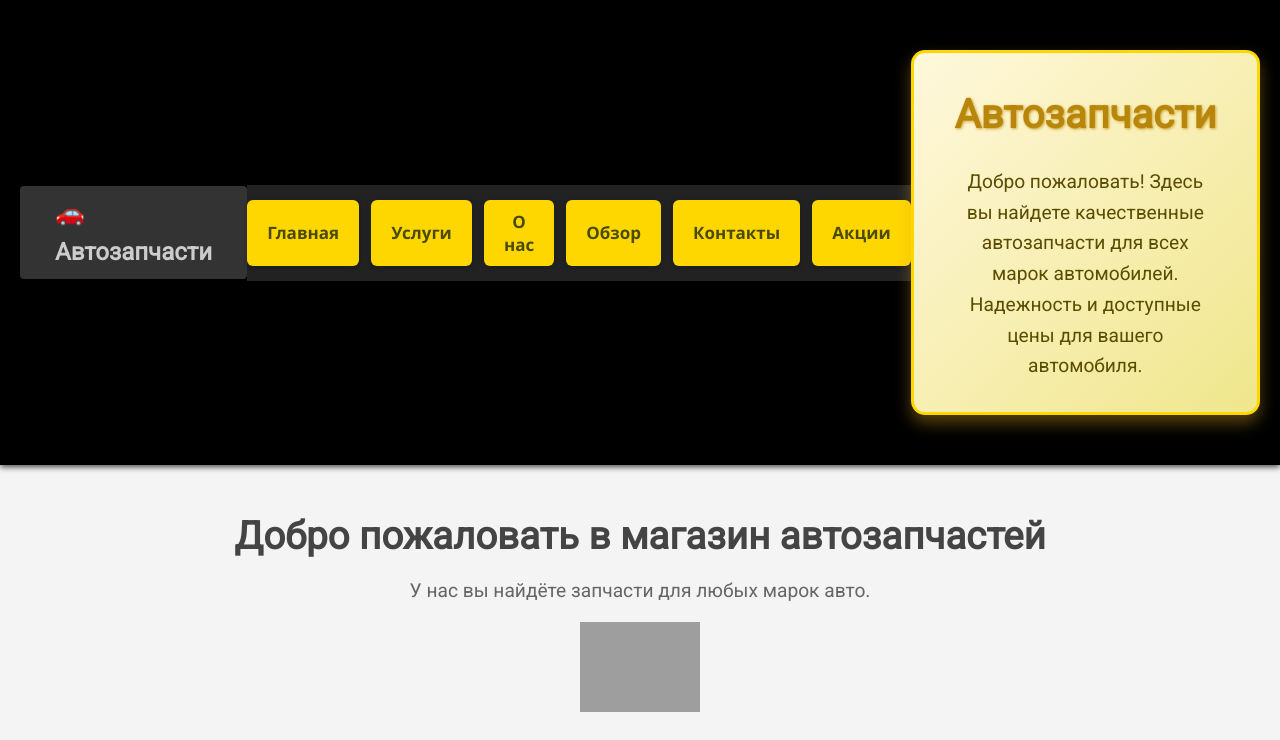
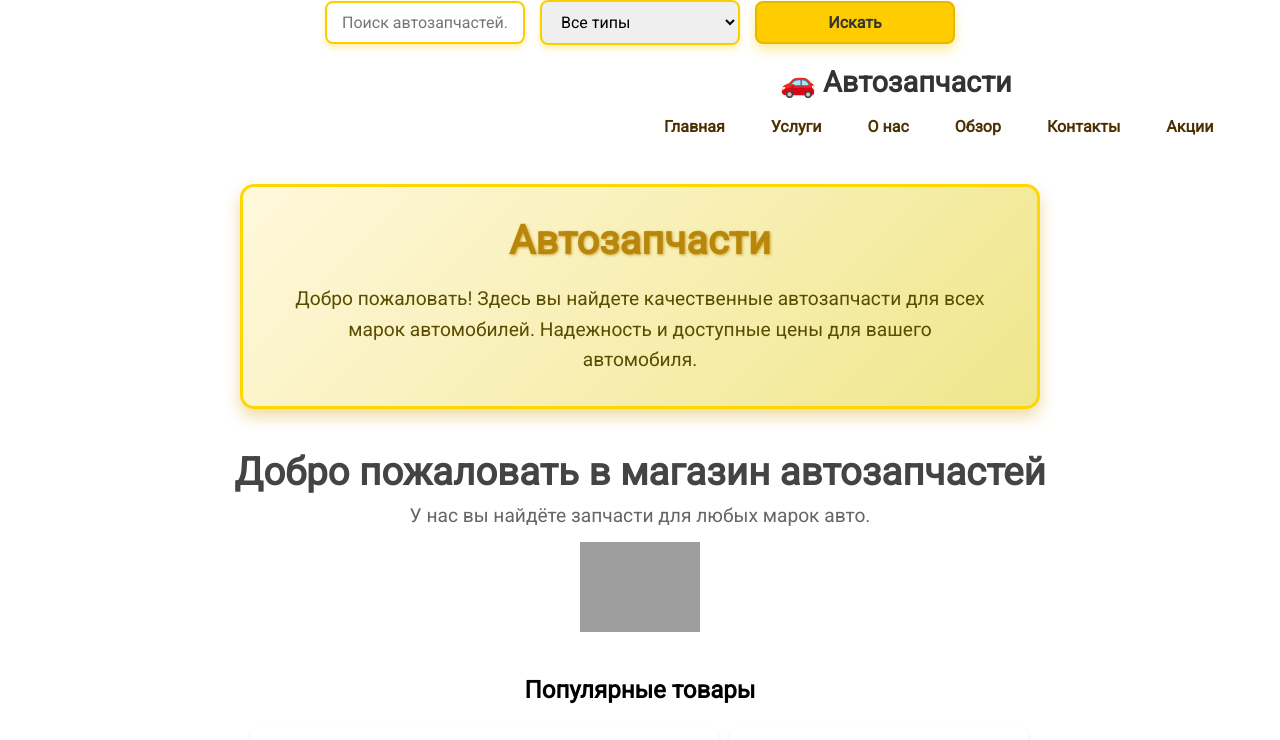
Before and after one commit to Ilkham-10/auto-parts, a plain HTML site: page index.html in a window 1280 px wide. Shown: the top 740 px of the page. Drawn offline with Linux system fonts and the light colour scheme; grey boxes are pictures that could not be loaded.

Commit message:
rechange site

```diff
--- a/index.html
+++ b/index.html
@@ -10,6 +10,27 @@
     <body>
 
     <header>
+
+
+<div class="search-filter">
+    <input type="text" id="search-input" class="search-inform" placeholder="Поиск автозапчастей..." />
+
+    <select id="type-filter">
+    <option value="all">Все типы</option>
+    <option value="машины">Машины</option>
+    <option value="мотоциклы">Мотоциклы</option>
+    <option value="тракторы">Тракторы</option>
+    </select>
+
+    <button id="search-button">Искать</button>
+    </div>
+
+
+
+
+
+
+
     <div class="logo">
         <p class="identity">🚗 Автозапчасти</p>
     </div>
--- a/style.css
+++ b/style.css
@@ -5,69 +5,75 @@
     font-family: 'Roboto', sans-serif;
     }
 
-    body {
-    background: #f4f4f4;
-    color: #222;
-    line-height: 1.6;
+
+    body, html {
+    margin: 0;
+    padding: 0;
     }
 
-    header {
+    .header-top {
+    background: linear-gradient(90deg, #ffcc00, #ffa500);
+    box-shadow: 0 4px 15px rgba(255, 165, 0, 0.5);
+    padding: 15px 0;
+    font-family: 'Roboto', 'Segoe UI', Tahoma, Geneva, Verdana, sans-serif;
+    user-select: none;
+    }
+
+    .container {
+    max-width: 1200px; /* Ограничивает ширину */
+    margin: 0 auto; /* Выравнивание по центру */
+    display: flex;
+    flex-direction: column;
+    align-items: center;
+    }
+
+    .logo {
+    padding-left: 780px;
     display: flex;
     align-items: center;
-    justify-content: space-between;
-    background: black;
-    padding: 10px 20px;
-    box-shadow: 0 2px 6px rgba(0,0,0,0.7);
-    position: sticky;
-    top: 0;
-    z-index: 1000;
+    gap: 12px;
+    margin-bottom: 10px;
+    }
+
+    .logo-img {
+    width: 50px;
+    height: 50px;
+    object-fit: contain;
     }
 
     .identity {
-        max-width: 1440px;
-        padding: 0 20px;
-    }
-
-    .logo {
-    color: #ccc;
+    font-size: 1.8rem;
     font-weight: 700;
-    font-size: 1.5rem;
-    background: #333;
-    padding: 8px 15px;
-    border-radius: 4px;
-    user-select: none;
+    color: #333;
+    text-shadow: 1px 1px 2px #fff;
+    margin: 0;
     }
 
     .nav-bar {
+    padding-left: 650px;
     display: flex;
-    justify-content: center;  /* центрируем кнопки по горизонтали */
-    gap: 12px;
-    padding: 15px 0;
-    background-color: #222; /* фон панели (можно сменить под стиль сайта) */
-    font-family: 'Arial', sans-serif; /* замените на нужный шрифт, напр. "Roboto", "Montserrat" и т.п. */
-    font-weight: 600;
-    font-size: 16px;
+    gap: 18px;
     }
 
     .nav-bar button {
-    background-color: #ffd700; /* ярко-жёлтый фон кнопок */
+    background-color: transparent;
     border: none;
+    font-size: 1rem;
+    font-weight: 600;
+    padding: 8px 14px;
+    cursor: pointer;
     border-radius: 6px;
-    padding: 10px 20px;
-    color: #4b4b00; /* тёмно-зелёный/коричневый текст */
-    cursor: pointer;
-    transition: background-color 0.3s, color 0.3s;
-    font-family: 'Segoe UI', Tahoma, Geneva, Verdana, sans-serif;
-    font-weight: 700;
-    font-size: 17px;
-    box-shadow: 0 2px 5px rgba(0,0,0,0.2);
-    user-select: none;
+    color: #4b3000;
+    transition: background-color 0.3s ease, color 0.3s ease;
     }
 
     .nav-bar button:hover {
-    background-color: #ffec3d; /* светло-жёлтый при наведении */
-    color: #2a2a00;
-}
+    background-color: #ffcc00;
+    color: #3a2200;
+    box-shadow: 0 3px 8px rgba(255, 204, 0, 0.6);
+    }
+
+
     /* Анимации */
 
     @keyframes fadeIn {
@@ -262,3 +268,48 @@
     font-size: 0.9rem;
     line-height: 1.4;
 }
+
+
+        .search-filter {
+    display: flex;
+    gap: 15px;
+    align-items: center;
+    justify-content: center;
+    margin-bottom: 20px;
+    font-family: 'Segoe UI', Tahoma, Geneva, Verdana, sans-serif; /* Очень красивый и современный шрифт */
+    }
+
+    .search-filter input,
+    .search-filter select,
+    .search-filter button {
+    padding: 10px 15px;
+    font-size: 1rem;
+    border-radius: 8px;
+    outline: none;
+    border: 2px solid #ffcc00; /* Желтый цвет границы */
+    box-shadow: 0 4px 6px rgba(255, 204, 0, 0.3);
+    transition: all 0.3s ease;
+    width: 200px; /* Чтобы все одинакового размера */
+    box-sizing: border-box;
+    }
+
+    .search-filter input:focus,
+    .search-filter select:focus {
+    border-color: #e6b800;
+    box-shadow: 0 0 8px 2px #ffd633;
+    }
+
+    .search-filter button {
+    background-color: #ffcc00; /* Ярко-желтая кнопка */
+    color: #333;
+    font-weight: 600;
+    cursor: pointer;
+    border: 2px solid #e6b800;
+    box-shadow: 0 6px 12px rgba(255, 204, 0, 0.4);
+    }
+
+    .search-filter button:hover {
+    background-color: #e6b800;
+    border-color: #cca300;
+    box-shadow: 0 8px 16px rgba(230, 184, 0, 0.6);
+    }
```
Also changed, not shown: main.js (+49 -0 lines).
